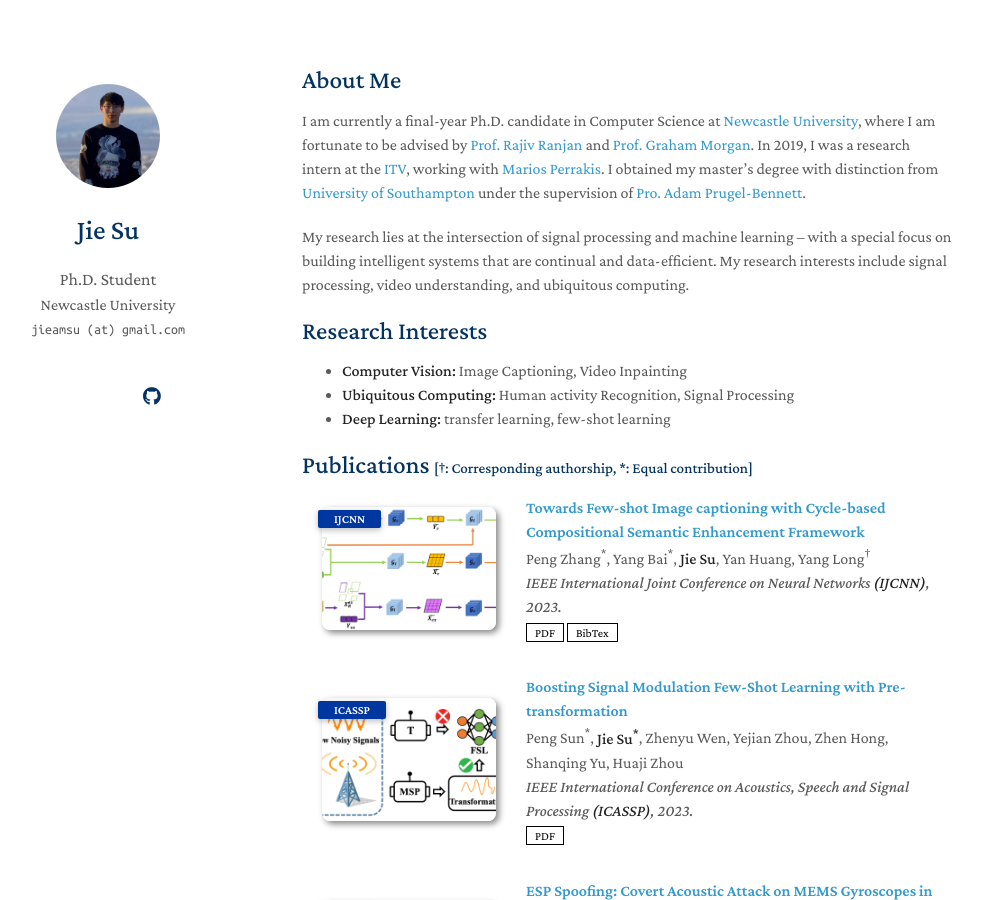
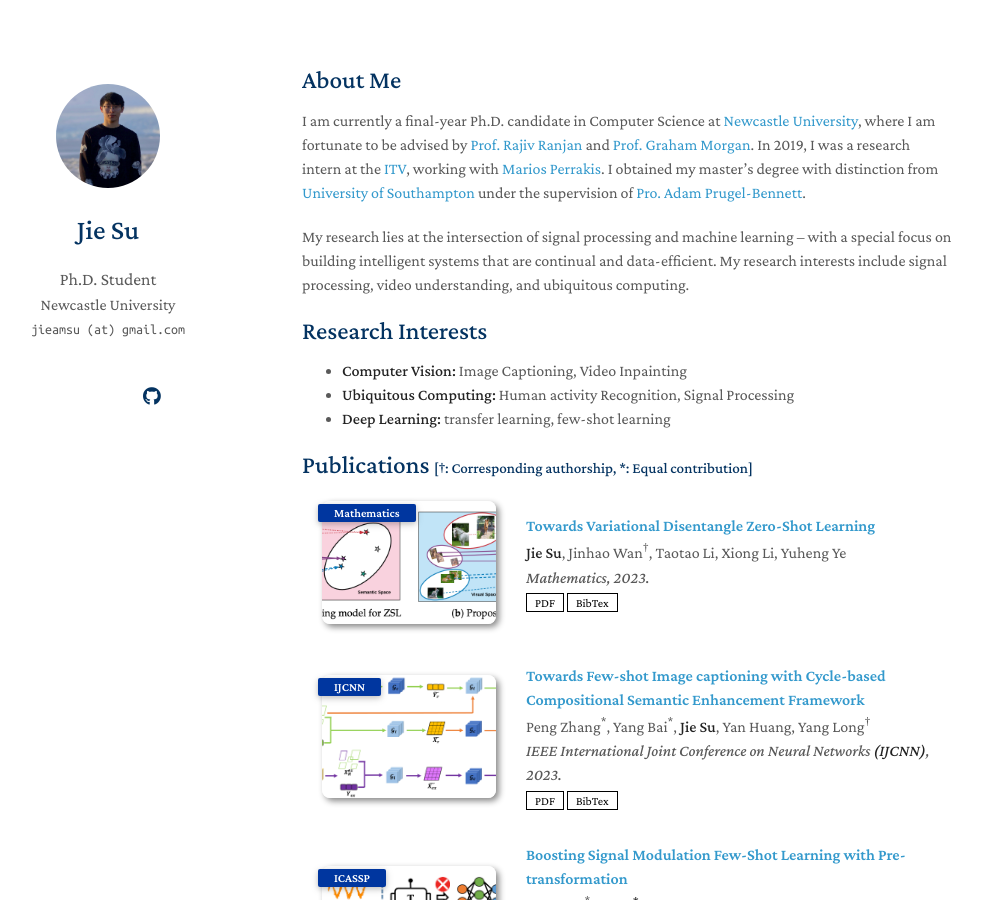
Before and after one commit to Jie-su/Jie-su.github.io, a Jekyll site: the page built from index.md, in a window 1280 px wide and 900 px high. Shown: the whole window, without its empty margins (168-1149 px from the left). Built offline with Jekyll 4.4.1, drawn with Linux system fonts in a browser that asks for light colours; nearby versions of some CDN libraries; a style sheet for code colours, icons or effects is not loaded; our own code applies the rules of GitHub Pages for plain Markdown files.

Commit message:
update new pubilication

```diff
--- a/_includes/publications.md
+++ b/_includes/publications.md
@@ -2,6 +2,26 @@
 
 <div class="publications">
 <ol class="bibliography">
+<!-- ####################################Start##################################-->
+<li>
+<div class="pub-row">
+  <div class="col-sm-3 abbr" style="position: relative;padding-right: 15px;padding-left: 15px;">
+    <img src="assets/img/3517256.png" class="teaser img-fluid z-depth-1">
+    <abbr class="badge">Mathematics</abbr>
+  </div>
+  <div class="col-sm-9" style="position: relative;width: 100%;padding-right: 15px;padding-left: 20px;">
+    <div class="title"><a href="https://www.mdpi.com/2227-7390/11/16/3578">Towards Variational Disentangle Zero-Shot Learning</a></div>
+    <div class="author"><strong>Jie Su</strong>, Jinhao Wan<sup>†</sup>, Taotao Li, Xiong Li, Yuheng Ye</div>
+    <div class="periodical"><em> Mathematics, 2023.</em></div>
+    <div class="links">
+      <a href="assets/paper/3517256.pdf" class="btn btn-sm z-depth-0" role="button" target="_blank" style="font-size:12px;">PDF</a>
+      <a href="" class="btn btn-sm z-depth-0" role="button" target="_blank" style="font-size:12px;">BibTex</a>
+    </div>
+  </div>
+</div>
+</li>
+<br>
+<!-- #####################################End###################################-->
 <!-- ####################################Start##################################-->
 <li>
 <div class="pub-row">
```
Also changed, not shown: assets/img/3517256.png (added), 1 other file.
